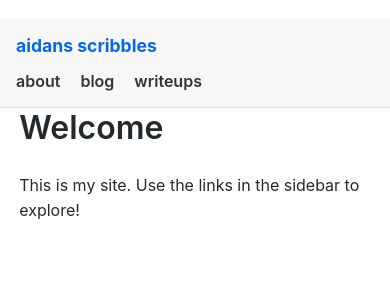
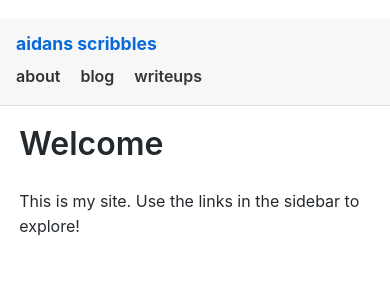
Before and after one commit to aidanvoidout/aidanvoidout.github.io, a Jekyll site: the page built from index.md, in a window 390 px wide. Shown: the top 300 px of the page. Built offline with Jekyll 4.4.1, drawn with Linux system fonts in a browser that asks for light colours; nearby versions of some CDN libraries.

Commit message:
Update style.css

```diff
--- a/assets/css/style.css
+++ b/assets/css/style.css
@@ -144,8 +144,10 @@
   }
   .mobile-header {
     display: block;
+    height: 60px; /* fixed height for header */
+    line-height: 1.4;
   }
   .content {
-    padding: 4em 1.2em 1.2em; /* add top space so header doesn’t overlap text */
+    padding: 80px 1.2em 1.2em; /* 60px header + 20px breathing room */
   }
 }
```
